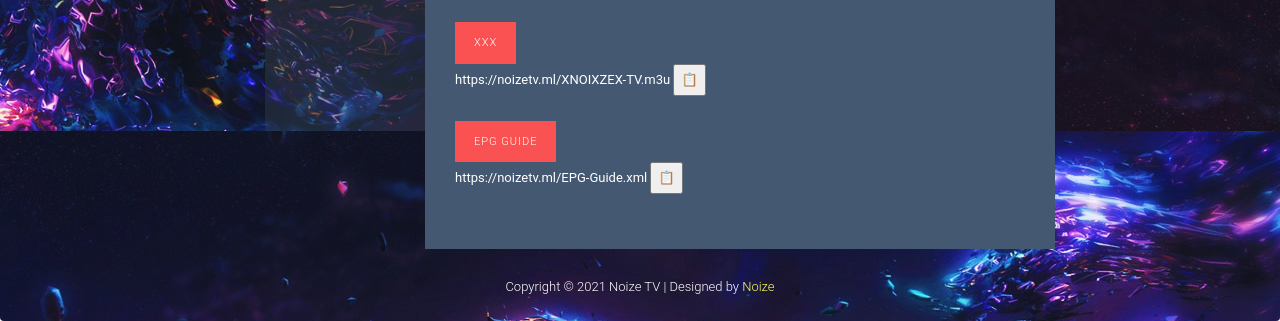
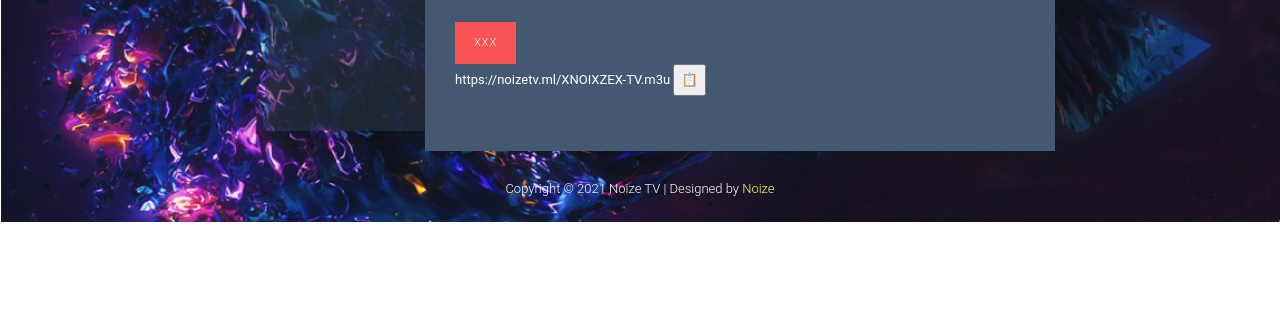
Before and after one commit to noizeenterprise/NoizeTV, a plain HTML site: page index.html in a window 1280 px wide. Shown: the part 670-991 px from the top of the page. After the commit the page ends 893 px from the top, so only its background shows below. Drawn offline with nearby package versions, Linux system fonts and the light colour scheme.

Commit message:
Update index.html

```diff
--- a/index.html
+++ b/index.html
@@ -53,10 +53,10 @@
                                 <a href="XNOIXZEX-TV.m3u">XXX</a>
                               </div>
                               <p>https://noizetv.ml/XNOIXZEX-TV.m3u <button onclick="Copy2()">📋</button> </p>
-                              <div class="primary-button">
+                              <!--<div class="primary-button">
                                 <a href="EPG-Guide.xml">EPG Guide</a>
                               </div>
-                              <p>https://noizetv.ml/EPG-Guide.xml <button onclick="Copy3()">📋</button> </p>
+                              <p>https://noizetv.ml/EPG-Guide.xml <button onclick="Copy3()">📋</button> </p>-->
                             </div>
                             <div class="right-image">
                               <img src="img/NoizeTV.jpg" alt="Noize TV Logo">
```
